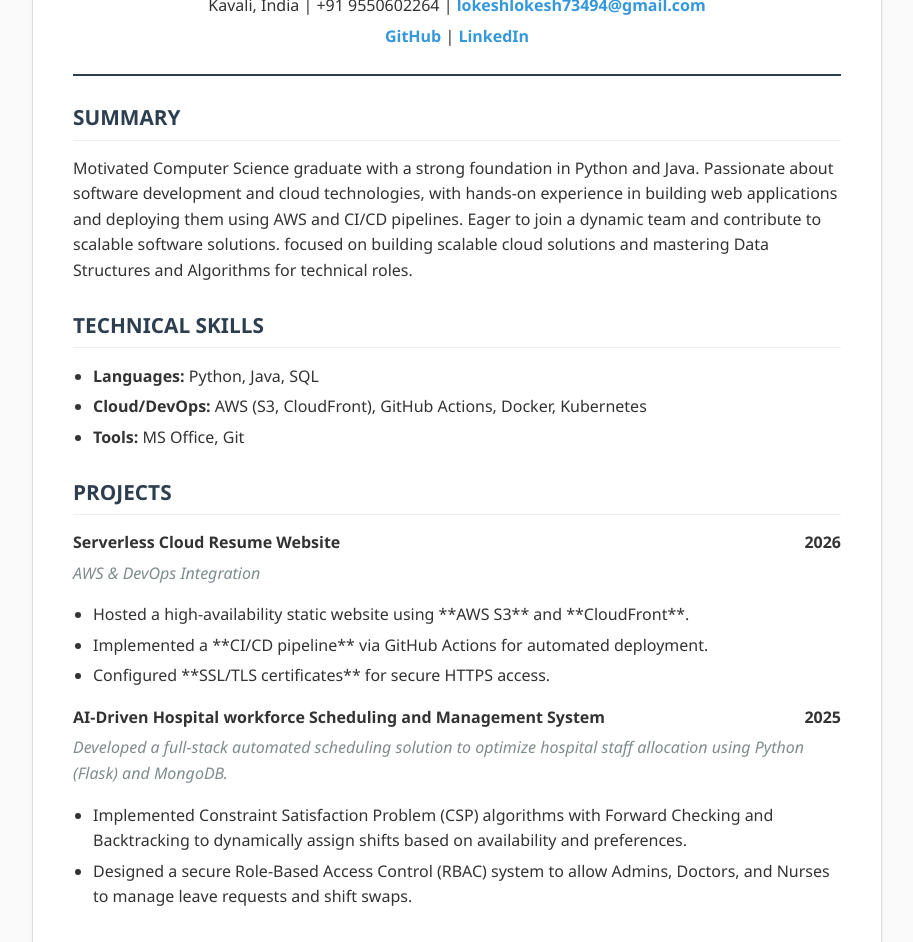
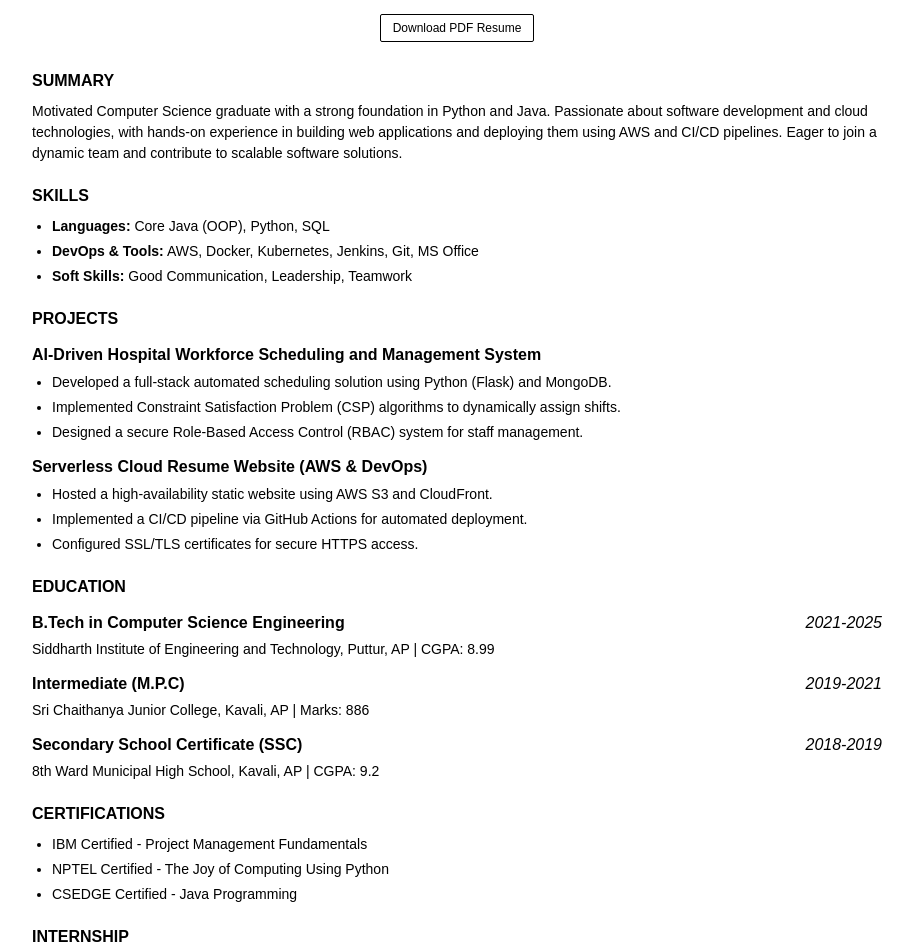
Before and after one commit to lokeshkatti/my-resume, a plain HTML site: page index.html in a window 1280 px wide. Shown: the part 134-1076 px from the top of the page, without its empty margins (183-1096 px from the left). Drawn offline with Linux system fonts and the light colour scheme.

Commit message:
Refactor resume content and styling
Updated the resume layout and content for clarity and professionalism.

```diff
--- a/index.html
+++ b/index.html
@@ -3,163 +3,157 @@
 <head>
     <meta charset="UTF-8">
     <meta name="viewport" content="width=device-width, initial-scale=1.0">
-    <title>Professional Resume | [Lokesh_Katti]</title>
+    <title>Lokesh Katti | Resume</title>
     <style>
         body {
-            font-family: 'Segoe UI', Arial, sans-serif;
-            line-height: 1.6;
+            font-family: Arial, sans-serif;
+            line-height: 1.5;
             max-width: 850px;
             margin: auto;
-            padding: 30px;
-            color: #333;
-            background-color: #fafafa;
-        }
-        .resume-card {
-            background: #fff;
             padding: 40px;
-            border: 1px solid #ddd;
-            border-radius: 4px;
-            box-shadow: 0 2px 5px rgba(0,0,0,0.05);
+            color: #000;
+            background-color: #fff;
         }
         header {
             text-align: center;
-            border-bottom: 2px solid #2c3e50;
-            padding-bottom: 20px;
-            margin-bottom: 25px;
+            margin-bottom: 30px;
         }
-        h1 { margin: 0; color: #2c3e50; text-transform: uppercase; letter-spacing: 1px; }
-        .contact-link { color: #3498db; text-decoration: none; font-weight: bold; }
+        h1 { margin: 0; font-size: 26px; text-transform: uppercase; letter-spacing: 1px; }
+        .contact-info { font-size: 14px; margin-top: 8px; }
+        .contact-info a { color: #000; text-decoration: none; }
 
-        section { margin-bottom: 25px; }
+        section { margin-top: 20px; }
         h2 {
-            color: #2c3e50;
-            font-size: 1.3em;
-            border-bottom: 1px solid #eee;
-            padding-bottom: 5px;
-            margin-bottom: 15px;
+            font-size: 16px;
             text-transform: uppercase;
+            margin-bottom: 8px;
+            border: none;
+            font-weight: bold;
+            color: #000;
         }
 
-        .item-row { display: flex; justify-content: space-between; font-weight: bold; }
-        .sub-text { font-style: italic; color: #7f8c8d; margin-bottom: 5px; }
-        ul { padding-left: 20px; }
-        li { margin-bottom: 5px; }
-        p { margin: 5px 0; }
+        /* Summary Alignment Fix */
+        .summary-text {
+            text-align: left; /* Ensures natural left alignment */
+            font-size: 14px;
+            margin: 0;
+        }
+
+        .item-row { display: flex; justify-content: space-between; font-weight: bold; margin-top: 12px; }
+        .location-date { text-align: right; font-weight: normal; font-style: italic; }
+
+        ul { padding-left: 20px; margin: 5px 0; }
+        li { margin-bottom: 4px; font-size: 14px; }
+        p { margin: 4px 0; font-size: 14px; }
+
+        .download-container { text-align: center; margin-top: 20px; }
+        .download-btn {
+            border: 1px solid #000;
+            color: #000;
+            padding: 6px 12px;
+            text-decoration: none;
+            border-radius: 2px;
+            font-size: 12px;
+            transition: 0.3s;
+        }
+        .download-btn:hover { background: #000; color: #fff; }
     </style>
 </head>
 <body>
 
-<div class="resume-card">
     <header>
-        <h1>[LOKESH KATTI]</h1>
-        <p>
-            Kavali, India | +91 9550602264 |
-            <a href="mailto:your.email@example.com" class="contact-link">lokeshlokesh73494@gmail.com</a>
-        </p>
-        <p>
-            <a href="https://github.com/lokeshkatti" class="contact-link">GitHub</a> |
-            <a href="https://linkedin.com/in/katti-lokesh" class="contact-link">LinkedIn</a>
-        </p>
+        <h1>LOKESH KATTI</h1>
+        <div class="contact-info">
+            +91 9550602264 | <a href="mailto:lokeshlokesh73494@gmail.com">lokeshlokesh73494@gmail.com</a><br>
+            <a href="https://linkedin.com/in/katti-lokesh">linkedin.com/in/katti-lokesh</a> |
+            <a href="https://github.com/lokeshkatti">github.com/lokeshkatti</a>
+        </div>
+        <div class="download-container">
+            <a href="Lokesh_SoftwareEngineer_Resume.pdf" download class="download-btn">Download PDF Resume</a>
+        </div>
     </header>
 
     <section>
-        <h2>Summary</h2>
-        <p>
-           Motivated Computer Science graduate with a strong foundation in Python and Java. Passionate about software development and cloud technologies, with hands-on experience in building web applications and deploying them using AWS and CI/CD
-pipelines. Eager to join a dynamic team and contribute to scalable software solutions.  focused on building scalable cloud solutions and mastering Data Structures and Algorithms for technical roles.
-        </p>
+        <h2>SUMMARY</h2>
+        <p class="summary-text">Motivated Computer Science graduate with a strong foundation in Python and Java. Passionate about software development and cloud technologies, with hands-on experience in building web applications and deploying them using AWS and CI/CD pipelines. Eager to join a dynamic team and contribute to scalable software solutions.</p>
     </section>
 
     <section>
-        <h2>Technical Skills</h2>
+        <h2>SKILLS</h2>
         <ul>
-            <li><strong>Languages:</strong> Python, Java, SQL</li>
-            <li><strong>Cloud/DevOps:</strong> AWS (S3, CloudFront), GitHub Actions, Docker, Kubernetes</li>
-            <li><strong>Tools:</strong> MS Office, Git</li>
+            <li><strong>Languages:</strong> Core Java (OOP), Python, SQL</li>
+            <li><strong>DevOps & Tools:</strong> AWS, Docker, Kubernetes, Jenkins, Git, MS Office</li>
+            <li><strong>Soft Skills:</strong> Good Communication, Leadership, Teamwork</li>
         </ul>
     </section>
 
     <section>
-        <h2>Projects</h2>
-        <div>
+        <h2>PROJECTS</h2>
         <div class="item-row">
-                <span>Serverless Cloud Resume Website</span>
-                <span>2026</span>
+            <span>AI-Driven Hospital Workforce Scheduling and Management System</span>
         </div>
-            <p class="sub-text">AWS & DevOps Integration</p>
         <ul>
-                <li>Hosted a high-availability static website using **AWS S3** and **CloudFront**.</li>
-                <li>Implemented a **CI/CD pipeline** via GitHub Actions for automated deployment.</li>
-                <li>Configured **SSL/TLS certificates** for secure HTTPS access.</li>
+            <li>Developed a full-stack automated scheduling solution using Python (Flask) and MongoDB.</li>
+            <li>Implemented Constraint Satisfaction Problem (CSP) algorithms to dynamically assign shifts.</li>
+            <li>Designed a secure Role-Based Access Control (RBAC) system for staff management.</li>
         </ul>
+
+        <div class="item-row">
+            <span>Serverless Cloud Resume Website (AWS & DevOps)</span>
         </div>
-        <div>
-            <div class="item-row">
-                <span>AI-Driven Hospital workforce Scheduling and Management System </span>
-                <span>2025</span>
-            </div>
-            <p class="sub-text">Developed a full-stack automated scheduling solution to optimize hospital staff allocation using Python (Flask) and
-MongoDB.  </p>
         <ul>
-                <li>Implemented Constraint Satisfaction Problem (CSP) algorithms with Forward Checking and Backtracking to
-dynamically assign shifts based on availability and preferences.</li>
-                <li>Designed a secure Role-Based Access Control (RBAC) system to allow Admins, Doctors, and Nurses to manage leave
-requests and shift swaps.</li>
+            <li>Hosted a high-availability static website using AWS S3 and CloudFront.</li>
+            <li>Implemented a CI/CD pipeline via GitHub Actions for automated deployment.</li>
+            <li>Configured SSL/TLS certificates for secure HTTPS access.</li>
         </ul>
-        </div>
     </section>
 
     <section>
-        <h2>Internship</h2>
-        <div>
+        <h2>EDUCATION</h2>
         <div class="item-row">
-                <span>Java Developer Intern</span>
-                <span>[CSEDGE]</span>
+            <span>B.Tech in Computer Science Engineering</span>
+            <span class="location-date">2021-2025</span>
         </div>
-            <p class="sub-text">[Duration, e.g., May 2024 - June 2024]</p>
-            <ul>
-                <li>Developed functional utility applications, including a Scientific Calculator and Number Guessing Game, applying Core
-Java concepts like control flow and exception handling.</li>
-                <li>Strengthened understanding of Object-Oriented Programming (OOP) principles (Inheritance, Polymorphism,
-Encapsulation) through modular code design.</li>
-            </ul>
+        <p>Siddharth Institute of Engineering and Technology, Puttur, AP | CGPA: 8.99</p>
+
+        <div class="item-row">
+            <span>Intermediate (M.P.C)</span>
+            <span class="location-date">2019-2021</span>
         </div>
+        <p>Sri Chaithanya Junior College, Kavali, AP | Marks: 886</p>
+
+        <div class="item-row">
+            <span>Secondary School Certificate (SSC)</span>
+            <span class="location-date">2018-2019</span>
+        </div>
+        <p>8th Ward Municipal High School, Kavali, AP | CGPA: 9.2</p>
     </section>
 
     <section>
-        <h2>Education</h2>
-        <div>
-            <div class="item-row">
-                <span>Bachelor of Technology in Computer Science Engineering with 8.99 CGPA</span>
-                <span>[2021-2025]</span>
-            </div>
-            <p>[Siddharth Institute of Engineering and Technology], Puttur</p>
-        </div>
-        <div>
-            <div class="item-row">
-                <span>Intermediate in MPC with 886 Marks</span>
-                <span>[2019-2021]</span>
-            </div>
-            <p>[Sri Chaithanya Junior College], Kavali</p>
-        </div>
-        <div>
-            <div class="item-row">
-                <span>Secondary School Certificate (SSC) with 9.2 CGPA</span>
-                <span>[2018-2019]</span>
-            </div>
-            <p>[8th Ward Municipal High School], Kavali</p>
-        </div>
+        <h2>CERTIFICATIONS</h2>
+        <ul>
+            <li>IBM Certified - Project Management Fundamentals</li>
+            <li>NPTEL Certified - The Joy of Computing Using Python</li>
+            <li>CSEDGE Certified - Java Programming</li>
+        </ul>
     </section>
 
     <section>
-        <h2>Certifications</h2>
+        <h2>INTERNSHIP</h2>
+        <div class="item-row">
+            <span>Java Developer Intern | CSEDGE</span>
+            <span class="location-date">May 2024 - Jun 2024</span>
+        </div>
         <ul>
-            <li>IBM Certified-Project Management Fundamentals.</li>
-            <li> NPTEL Certified-The Joy of Computing Using Python.</li>
-            <li> CSEDGE Certified- Java Programming.</li>
+            <li>Developed functional utility applications applying Core Java concepts.</li>
+            <li>Strengthened understanding of Object-Oriented Programming (OOP) principles.</li>
         </ul>
     </section>
-</div>
+
+    <section>
+        <h2>LANGUAGES</h2>
+        <p>English, Telugu</p>
+    </section>
 
 </body>
 </html>
```
Lines whose indentation alone changed are shown as unchanged.
